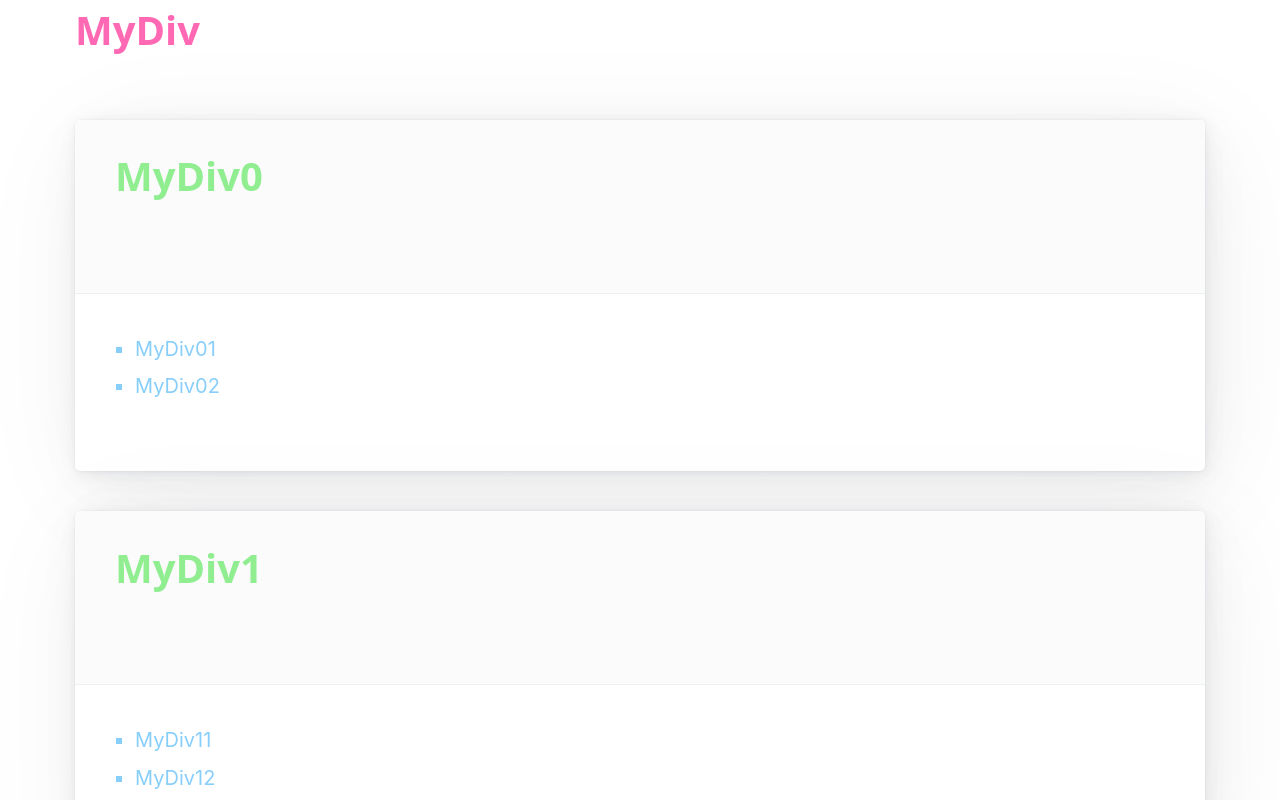
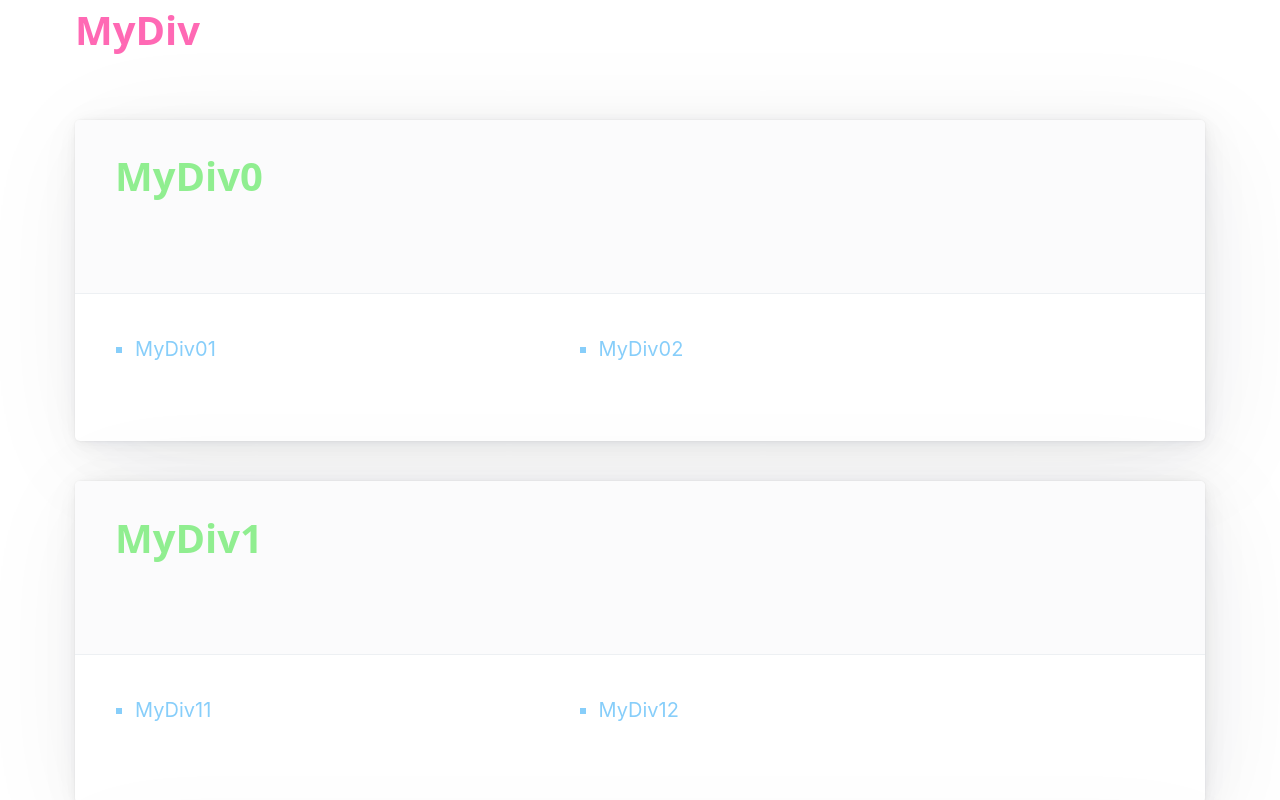
Before and after one commit to YeDongVibe/React_Class, a React (Create React App) app: page / in a window 1280 px wide. Shown: the top 800 px of the page. Built offline with nearby package versions, Linux system fonts and the light colour scheme.

Commit message:
23.04.25

```diff
--- a/src/04/MyDiv.module.css
+++ b/src/04/MyDiv.module.css
@@ -1,6 +1,12 @@
+/* module.css로 적용 시 각각의 컴포넌트에 css를 적용할 수 있음 */
+
 .mah1 {
     color: lightgreen;
 }
-li {
+.maul{
+    display: flex;
+}
+.mali {
     color: lightskyblue;
+    width: 45%;
 }
--- a/src/04/MyDivArticle.js
+++ b/src/04/MyDivArticle.js
@@ -18,9 +18,9 @@ const MyDivArticle = ({aname}) => {
 
         <article>
             <header><h1 className = {style.mah1}>{aname || 'MyDiv0'}</h1></header> {/*Falsy 연산자 : 아무것도 없을 때 이렇게 쓰면 MyDiv0로 표시된다. */}
-            <ul>
-                <li>{n === '0' ? 'MyDiv0' : 'MyDiv' + n }1</li> {/* 삼항연산자로 이용 */}
-                <li>{'MyDiv' + n }2</li>
+            <ul className = {style.maul}>
+                <li className = {style.mali}>{n === '0' ? 'MyDiv0' : 'MyDiv' + n }1</li> {/* 삼항연산자로 이용 */}
+                <li className = {style.mali}>{'MyDiv' + n }2</li>
                 {/* <li>{aname || 'MyDiv0' + '1'}</li> {aname}1 이라고 써도 무관. */}
                 {/* <li>{'MyDiv' + n}2</li> */}
             </ul>
```
